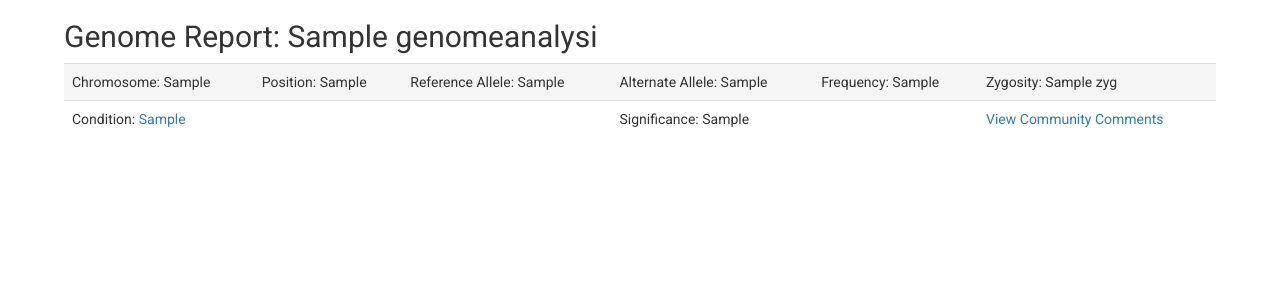
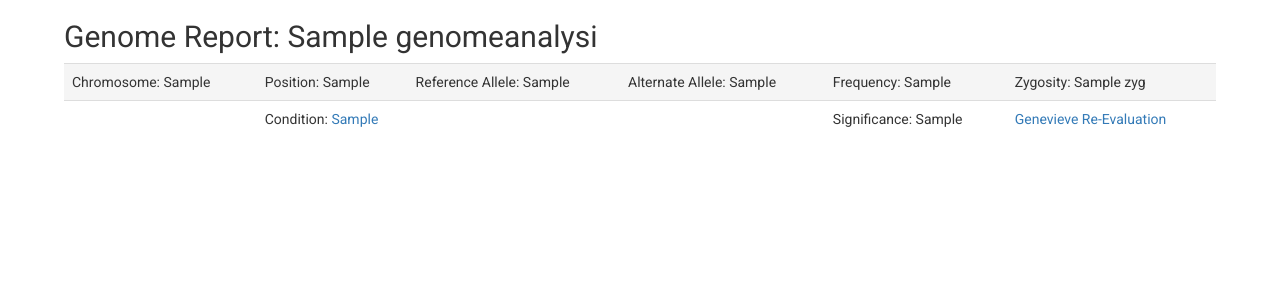
Before and after one commit to OpenHumans/archive-genevieve-201505, a Django app: template file_process/templates/file_process/report.html in a window 1280 px wide. Shown: the part 52-352 px from the top of the page. Run offline with Django 3.2, Linux system fonts and the light colour scheme; tables that the repository leaves empty hold one stand-in row (values such as "Sample post"); the template is opened without the code that fills it: values that come from a table or form of the project are taken from there, most other values are stand-ins (such as "Sample title", 1, 10 or a date in 2020); parts of the project's set-up code (start-up, migrations or seed data) failed here and were passed over; some libraries are stand-ins or nearby versions.

Commit message:
added file regex

```diff
--- a/file_process/tasks.py
+++ b/file_process/tasks.py
@@ -5,6 +5,7 @@ from datetime import datetime
 import csv
 import gzip
 import os
+import re
 
 from random import randint
 from celery import shared_task
@@ -35,13 +36,13 @@ def read_input_genome(analysis_in):
     print "In read_input_genome"
     name = os.path.basename(analysis_in.uploadfile.path)
     print name
-    if name.endswith('vcf.gz'):
+    if re.match(r"\w+.vcf(_\d+)?.gz$", name):
         print "I think this is vcf"
         genome_file = gzip.GzipFile(mode='rb', compresslevel=9,
                                 fileobj=analysis_in.uploadfile)
         print "sending to read vcf"
         read_vcf(analysis_in, genome_file)
-    elif name.endswith('.gz'):
+    elif re.match(r"\w+.txt(_\d+)?.gz$", name):
         print "I think this is 23andMe"
         conv23Me_file = gzip.GzipFile(mode='rb', compresslevel=9,
                                   fileobj=analysis_in.uploadfile)
--- a/file_process/templates/file_process/report.html
+++ b/file_process/templates/file_process/report.html
@@ -26,24 +26,25 @@
 	</tr>
         {% for clinvarrecord in variant.clinvarrecord_set.all %}
 	<tr>
-	  <td colspan="3" style="word-wrap: break-word;min-width: 180px;max-width: 180px;">
+	  <td></td>
+	  <td colspan="3" style="word-wrap: break-word;min-width: 140px;max-width: 140px;">
             Condition:
             <a href="http://www.ncbi.nlm.nih.gov/clinvar/{{clinvarrecord.accnum}}">
               {{clinvarrecord.condition}}</a>
           </td>
-	  <td colspan="2">Significance: {{clinvarrecord.clnsig}}</td>
+	  <td>Significance: {{clinvarrecord.clnsig}}</td>
 	  <td>
 	    <a href="/file_process/commentary/{{clinvarrecord.id}}/">
-	      View Community Comments
+	      Genevieve Re-Evaluation
 	    </a>
 	  </td>
 	</tr>
-          {% endfor %}
+        {% endfor %}
         {% endfor %}
       </tbody>
     </table>
 </div>
-    {% else %}
-	There were no matches against the ClinVar Database.
-    {% endif %}
+{% else %}
+There were no matches against the ClinVar Database.
+{% endif %}
 {% endblock %}
```
